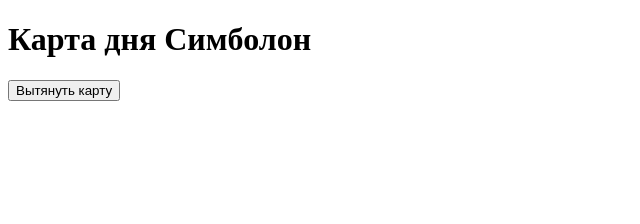
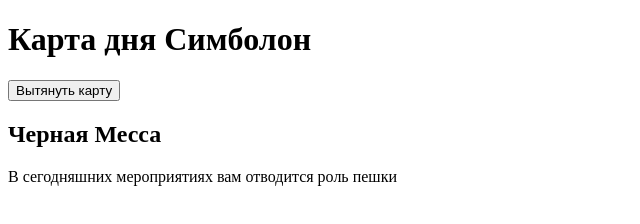
Before and after one commit to romche73/symbolon, a plain HTML site: page index.html in a window 1280 px wide. Both pictures are taken after a click on the button "Вытянуть карту". Shown: the whole page, without its empty margins (0-640 px from the left). Drawn offline with Linux system fonts and the light colour scheme.

Commit message:
feat: step 3 random card selection logic

```diff
--- a/index.html
+++ b/index.html
@@ -33,6 +33,18 @@
                 description: "В сегодняшних мероприятиях вам отводится роль пешки"
             }
         ];
+
+        const drawButton = document.getElementById('draw-card-btn');
+        const cardDisplay = document.getElementById('card-display');
+
+        drawButton.addEventListener('click', () => {
+            const randomIndex = Math.floor(Math.random() * cardsDatabase.length);
+            const randomCard = cardsDatabase[randomIndex];
+            cardDisplay.innerHTML = `
+                <h2><strong>${randomCard.name}</strong></h2>
+                <p>${randomCard.description}</p>
+            `;
+        });
     </script>
 </body>
 </html>
```
